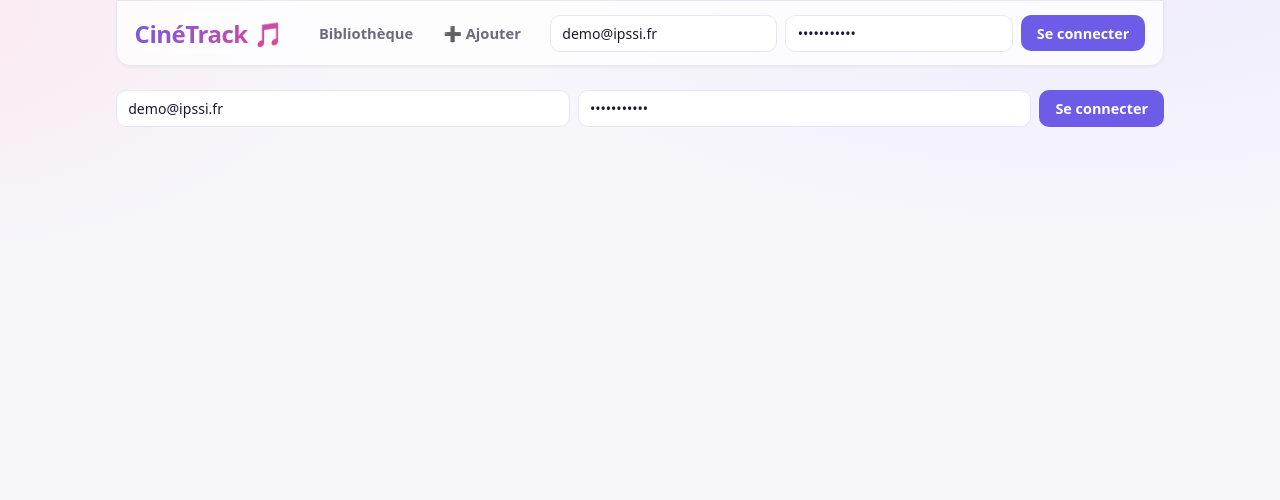
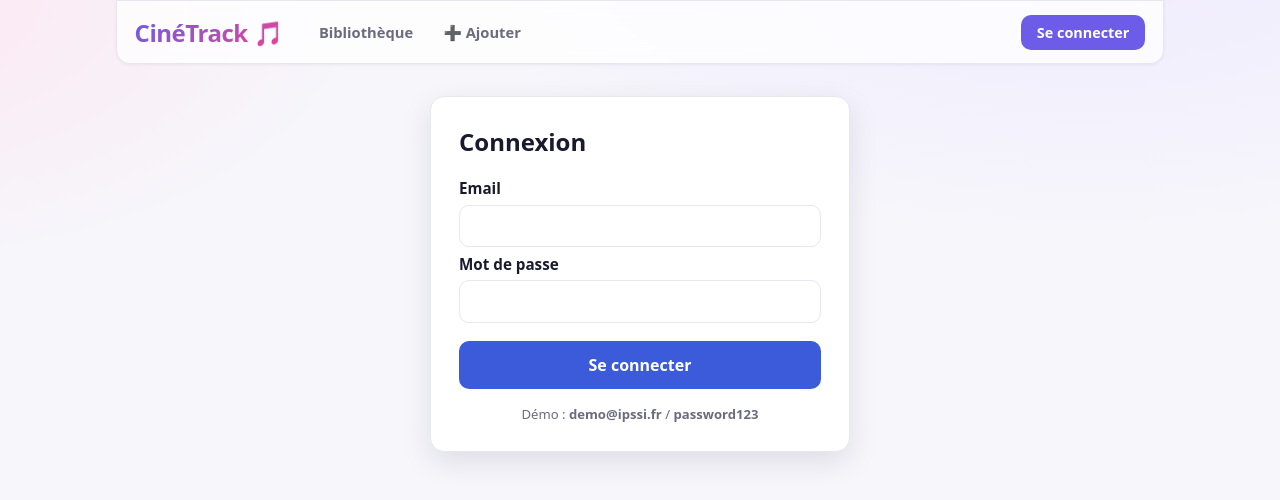
Before and after one commit to Alexiiiiiiiiis/Angular-CineTrack, an Angular app: page /login in a window 1280 px wide. Shown: the top 500 px of the page. Built offline with nearby package versions, Linux system fonts and the light colour scheme.

Commit message:
feat(login): page de connexion dediee (formulaire vertical valide, bordures d'erreur) + etat d'auth dans l'en-tete

```diff
--- a/src/app/app.css
+++ b/src/app/app.css
@@ -64,6 +64,49 @@
   color: var(--primary);
 }
 
-.topbar app-login {
+.auth {
+  display: flex;
+  align-items: center;
+  gap: 0.6rem;
   margin-left: auto;
 }
+
+.auth .ok {
+  display: inline-flex;
+  align-items: center;
+  gap: 0.3rem;
+  padding: 0.3rem 0.7rem;
+  border-radius: 999px;
+  background: rgba(0, 184, 148, 0.12);
+  color: #009e7f;
+  font-weight: 700;
+  font-size: 0.85rem;
+}
+
+.auth button {
+  padding: 0.5rem 0.9rem;
+  font-size: 0.88rem;
+  font-weight: 700;
+  color: #fff;
+  background: var(--primary);
+  border: none;
+  border-radius: 10px;
+}
+
+.auth button:hover {
+  background: var(--primary-dark);
+}
+
+.auth .login-link {
+  padding: 0.5rem 1rem;
+  font-size: 0.9rem;
+  font-weight: 700;
+  text-decoration: none;
+  color: #fff;
+  background: var(--primary);
+  border-radius: 10px;
+}
+
+.auth .login-link:hover {
+  background: var(--primary-dark);
+}
--- a/src/app/app.html
+++ b/src/app/app.html
@@ -4,7 +4,15 @@
     <a routerLink="/tracks" routerLinkActive="active">Bibliothèque</a>
     <a routerLink="/tracks/new" routerLinkActive="active">➕ Ajouter</a>
   </nav>
-  <app-login />
+
+  <div class="auth">
+    @if (auth.isLoggedIn()) {
+      <span class="ok">✅ Connecté</span>
+      <button type="button" (click)="auth.logout()">Se déconnecter</button>
+    } @else {
+      <a routerLink="/login" class="login-link">Se connecter</a>
+    }
+  </div>
 </header>
 
 <main class="content">
--- a/src/app/app.ts
+++ b/src/app/app.ts
@@ -1,11 +1,13 @@
-import { Component } from '@angular/core';
+import { Component, inject } from '@angular/core';
 import { RouterLink, RouterLinkActive, RouterOutlet } from '@angular/router';
-import { Login } from './login/login';
+import { AuthService } from './services/auth';
 
 @Component({
   selector: 'app-root',
-  imports: [RouterOutlet, RouterLink, RouterLinkActive, Login],
+  imports: [RouterOutlet, RouterLink, RouterLinkActive],
   templateUrl: './app.html',
   styleUrl: './app.css',
 })
-export class App {}
+export class App {
+  protected auth = inject(AuthService);
+}
--- a/src/app/login/login.css
+++ b/src/app/login/login.css
@@ -1,60 +1,73 @@
-.login {
+.login-card {
   display: flex;
-  flex-wrap: wrap;
-  align-items: center;
-  gap: 0.5rem;
+  flex-direction: column;
+  max-width: 420px;
+  margin: 2rem auto;
+  padding: 1.75rem;
+  background: #fff;
+  border: 1px solid var(--line);
+  border-radius: var(--radius);
+  box-shadow: var(--shadow-md);
 }
 
-.login input {
-  width: auto;
-  flex: 1 1 9rem;
-  min-width: 0;
-  padding: 0.5rem 0.7rem;
-  font-size: 0.88rem;
+.login-card h2 {
+  margin: 0 0 1.25rem;
+  font-size: 1.5rem;
+  font-weight: 800;
 }
 
-.login button,
-.logged button {
-  padding: 0.55rem 1rem;
-  font-size: 0.9rem;
+.login-card label {
+  margin-bottom: 0.4rem;
+  font-weight: 700;
+  font-size: 0.95rem;
+}
+
+.login-card input {
+  margin-bottom: 0.4rem;
+}
+
+/* Champ en erreur : bordure rouge (comme la maquette) */
+.login-card input.invalid {
+  border-color: #d63031;
+}
+
+.login-card input.invalid:focus {
+  box-shadow: 0 0 0 3px rgba(214, 48, 49, 0.18);
+}
+
+.error {
+  margin: 0 0 0.9rem;
+  color: #d63031;
+  font-size: 0.85rem;
+}
+
+.error.center {
+  text-align: center;
+}
+
+.login-card button {
+  margin-top: 0.75rem;
+  padding: 0.8rem 1rem;
+  font-size: 1rem;
   font-weight: 700;
   color: #fff;
-  background: var(--primary);
+  background: #3b5bdb;
   border: none;
   border-radius: 10px;
   transition: background 0.15s ease, transform 0.1s ease;
 }
 
-.login button:hover,
-.logged button:hover {
-  background: var(--primary-dark);
+.login-card button:hover {
+  background: #324bc0;
 }
 
-.login button:active,
-.logged button:active {
+.login-card button:active {
   transform: translateY(1px);
 }
 
-.logged {
-  display: flex;
-  align-items: center;
-  gap: 0.75rem;
+.hint {
+  margin: 1rem 0 0;
+  text-align: center;
+  font-size: 0.82rem;
+  color: var(--muted);
 }
-
-.logged .ok {
-  display: inline-flex;
-  align-items: center;
-  gap: 0.35rem;
-  padding: 0.3rem 0.7rem;
-  border-radius: 999px;
-  background: rgba(0, 184, 148, 0.12);
-  color: #009e7f;
-  font-weight: 700;
-  font-size: 0.85rem;
-}
-
-.error {
-  color: #d63031;
-  font-size: 0.85rem;
-  width: 100%;
-}
--- a/src/app/login/login.html
+++ b/src/app/login/login.html
@@ -1,23 +1,31 @@
-@if (auth.isLoggedIn()) {
-  <div class="logged">
-    <span class="ok">✅ Connecté — token JWT prêt</span>
-    <button type="button" (click)="logout()">Se déconnecter</button>
-  </div>
-} @else {
-  <form class="login" (submit)="onSubmit($event)">
+<form class="login-card" novalidate (submit)="onSubmit($event)">
+  <h2>Connexion</h2>
+
+  <label for="email">Email</label>
   <input
+    id="email"
     type="email"
-      [value]="email()"
-      (input)="email.set($any($event.target).value)"
-      placeholder="Email" />
+    [formField]="loginForm.email"
+    [class.invalid]="(submitted() || loginForm.email().touched()) && !loginForm.email().valid()" />
+  @if ((submitted() || loginForm.email().touched()) && !loginForm.email().valid()) {
+    <small class="error">{{ loginForm.email().errors()[0]?.message }}</small>
+  }
+
+  <label for="password">Mot de passe</label>
   <input
+    id="password"
     type="password"
-      [value]="password()"
-      (input)="password.set($any($event.target).value)"
-      placeholder="Mot de passe" />
+    [formField]="loginForm.password"
+    [class.invalid]="(submitted() || loginForm.password().touched()) && !loginForm.password().valid()" />
+  @if ((submitted() || loginForm.password().touched()) && !loginForm.password().valid()) {
+    <small class="error">{{ loginForm.password().errors()[0]?.message }}</small>
+  }
+
   <button type="submit">Se connecter</button>
-    @if (error()) {
-      <small class="error">{{ error() }}</small>
+
+  @if (serverError()) {
+    <small class="error center">{{ serverError() }}</small>
   }
+
+  <p class="hint">Démo : <strong>demo&#64;ipssi.fr</strong> / <strong>password123</strong></p>
 </form>
-}
--- a/src/app/login/login.ts
+++ b/src/app/login/login.ts
@@ -1,32 +1,41 @@
 import { ChangeDetectionStrategy, Component, inject, signal } from '@angular/core';
 import { Router } from '@angular/router';
+import { email, form, FormField, required } from '@angular/forms/signals';
 import { AuthService } from '../services/auth';
 
 @Component({
   selector: 'app-login',
+  imports: [FormField],
   templateUrl: './login.html',
   styleUrl: './login.css',
   changeDetection: ChangeDetectionStrategy.OnPush,
 })
 export class Login {
-  protected auth = inject(AuthService);
+  private auth = inject(AuthService);
   private router = inject(Router);
 
-  // Champs du formulaire (pré-remplis avec le compte de démo).
-  protected email = signal('demo@ipssi.fr');
-  protected password = signal('password123');
-  protected error = signal<string | null>(null);
+  protected model = signal({ email: '', password: '' });
+
+  protected loginForm = form(this.model, (path) => {
+    required(path.email, { message: "L'email est requis" });
+    email(path.email, { message: 'Email invalide' });
+    required(path.password, { message: 'Le mot de passe est requis' });
+  });
+
+  // Passe à true au 1er envoi : affiche les erreurs même sans blur.
+  protected submitted = signal(false);
+  protected serverError = signal<string | null>(null);
 
   onSubmit(event: Event) {
     event.preventDefault();
-    this.error.set(null);
-    this.auth.login(this.email(), this.password()).subscribe({
+    this.submitted.set(true);
+    this.serverError.set(null);
+    if (!this.loginForm().valid()) return;
+
+    const { email, password } = this.model();
+    this.auth.login(email, password).subscribe({
       next: () => this.router.navigate(['/tracks']),
-      error: () => this.error.set('Identifiants invalides'),
+      error: () => this.serverError.set('Identifiants invalides'),
     });
   }
-
-  logout() {
-    this.auth.logout();
-  }
 }
```
Lines whose indentation alone changed are shown as unchanged.
